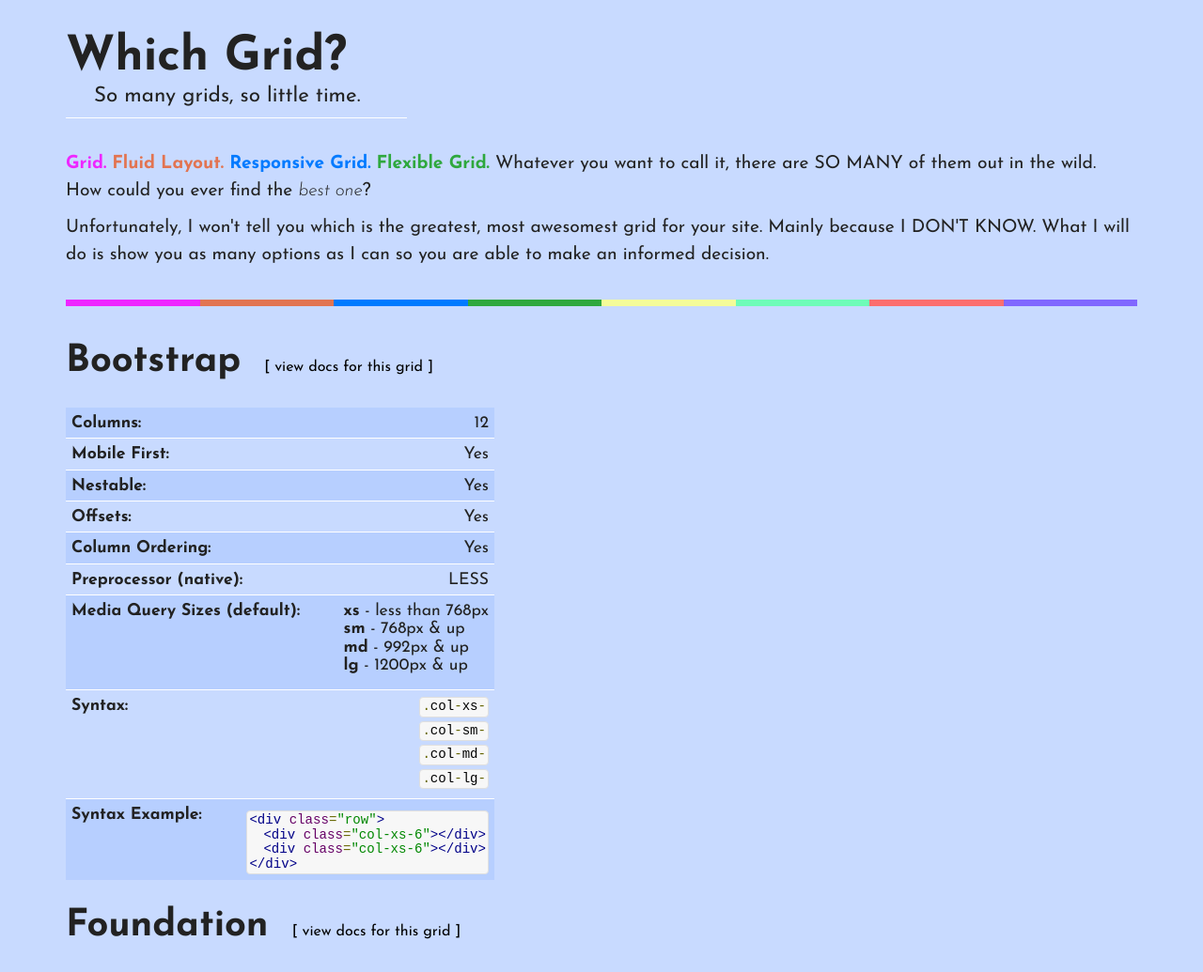
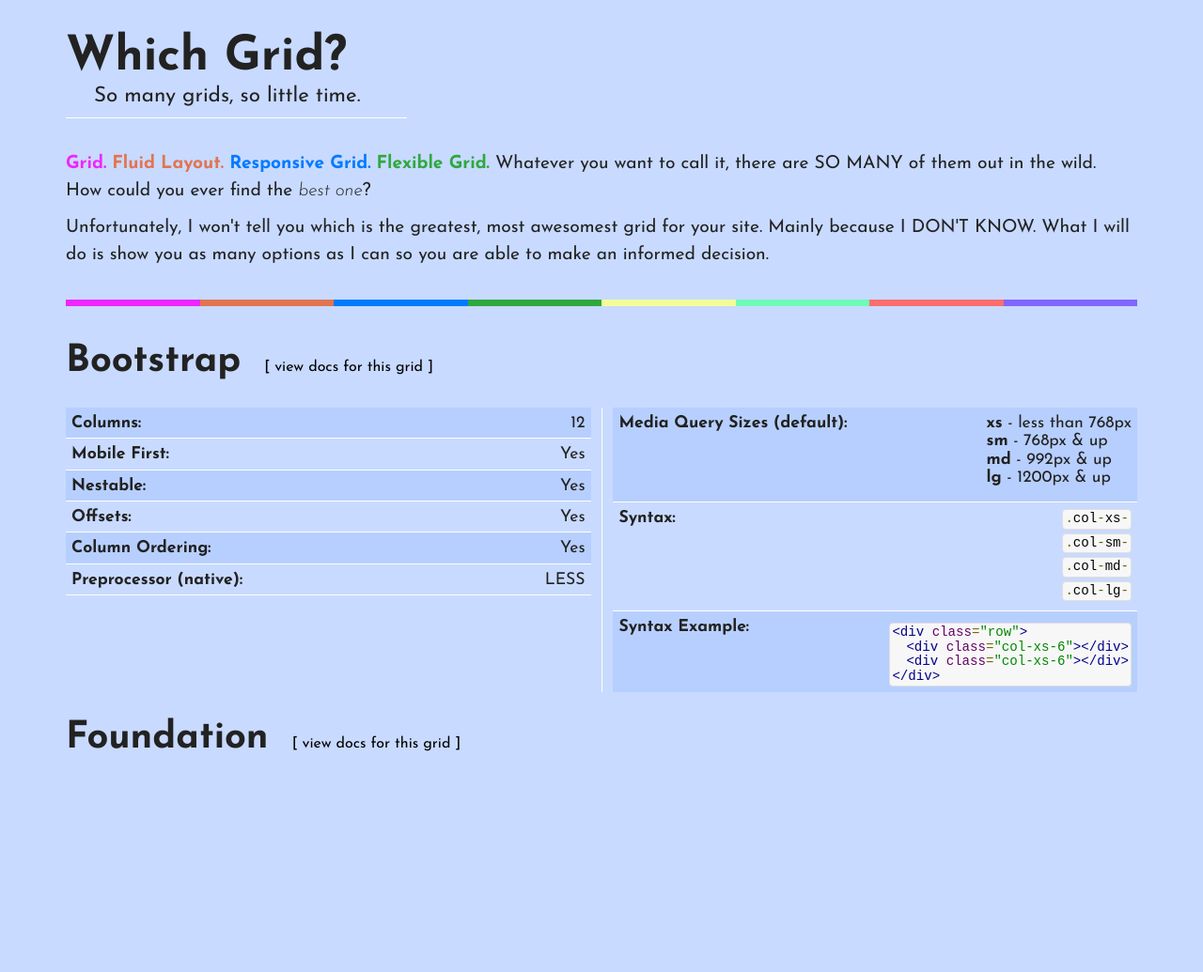
Before and after one commit to jamesmosier/whichgrid, a Jekyll site: the page built from index.html, in a window 1280 px wide. Shown: the whole page at 94% size. Built offline with Jekyll 4.4.1, drawn with Linux system fonts in a browser that asks for light colours; after the commit the page ends 900 px from its top, so only the background shows below that.

Commit message:
changed some html and styling for grid info

```diff
--- a/css/app.css
+++ b/css/app.css
@@ -767,14 +767,21 @@
     text-decoration: underline; }
 
 .stats {
-  font-size: 1.1em; }
+  font-size: 1.1em;
+  float: left;
+  width: 50%; }
+  .stats.col-right {
+    padding-left: 1%;
+    border-left: 1px solid white; }
+  .stats.col-left {
+    padding-right: 1%; }
   .stats section {
     border-bottom: 1px solid white;
     clear: both;
     float: left;
     padding-top: 7px;
     padding-bottom: 6px;
-    width: 40%; }
+    width: 100%; }
     .stats section:nth-child(odd) {
       background: #b7cfff; }
   .stats .last {
--- a/index.html
+++ b/index.html
@@ -21,11 +21,11 @@
 
     </div>
 
-    <div class="partial">
+    <article class="partial">
     	{% include_relative partials/bootstrap.html %}
-    </div>
-    <div class="partial">
+    </article>
+    <article class="partial">
     	{% include_relative partials/foundation.html %}
-    </div>
+    </article>
 
 </div>
--- a/partials/bootstrap.html
+++ b/partials/bootstrap.html
@@ -3,7 +3,7 @@
 <a href="http://getbootstrap.com/css/#grid" class="grid-docs-link">[ view docs for this grid ]</a>
 
 <div class="grid-info">
-	<div class="stats">
+	<div class="stats col-left">
 		<section>
 			<div class="question">Columns:</div>
 			<div class="answer">12</div>
@@ -33,7 +33,9 @@
 			<div class="question">Preprocessor (native):</div>
 			<div class="answer">LESS</div>
 		</section>
+	</div>
 
+	<div class="stats col-right">
 		<section>
 			<div class="question">Media Query Sizes (default):</div>
 			<div class="answer">
@@ -62,7 +64,12 @@
 				<pre class="prettyprint syntax-example">&lt;div class="row"&gt;<br><span class="indent">&lt;div class="col-xs-6"&gt;&lt;/div&gt;</span><br><span class="indent">&lt;div class="col-xs-6"&gt;&lt;/div&gt;</span><br>&lt;/div&gt;</pre>
 			</div>
 		</section>
+	</div>
+
+</div>
+
+<div class="grid-example">
 
 
-	</div>
+
 </div>
```
Also changed, not shown: _sass/app.scss (+10 -1 lines), css/app.min.css.
